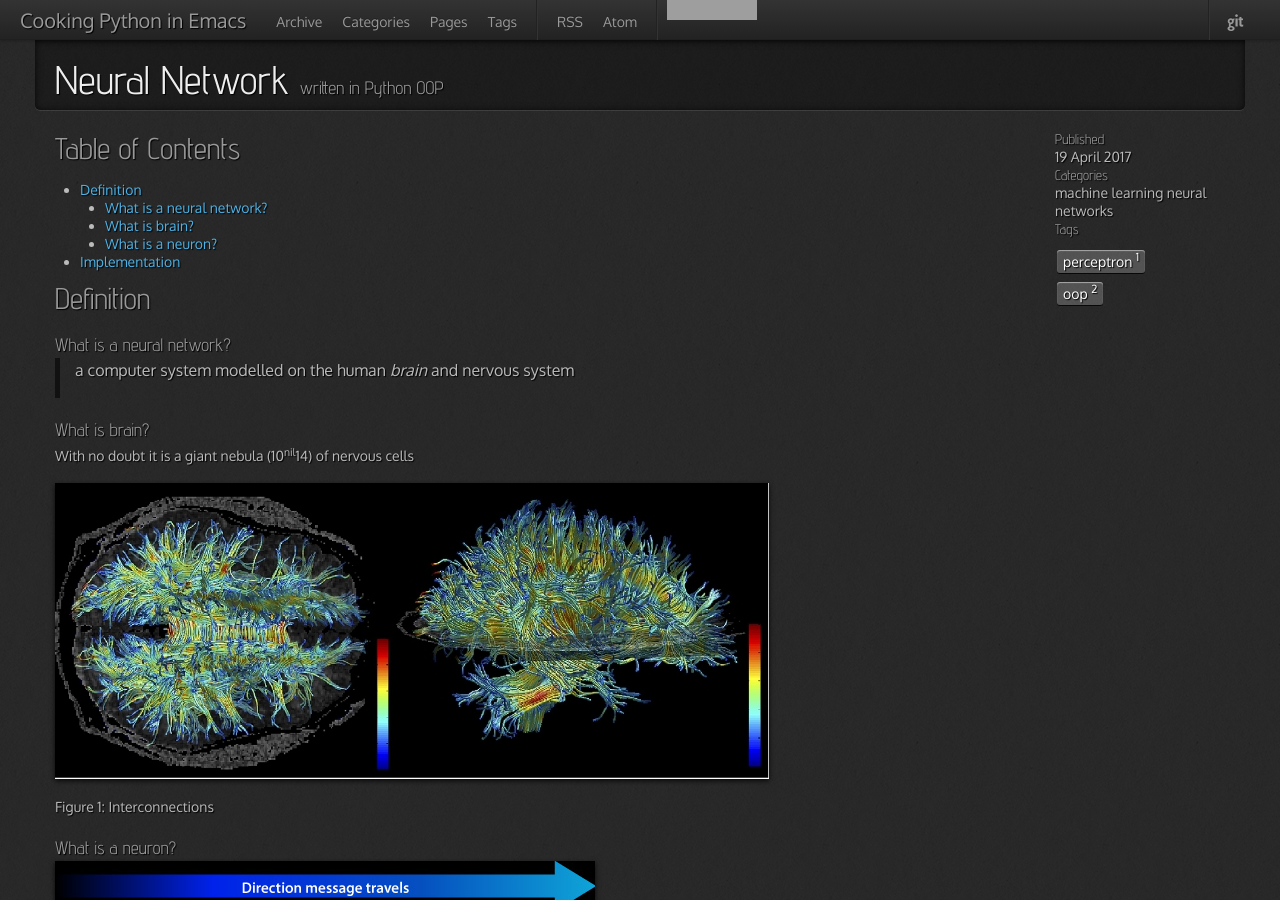
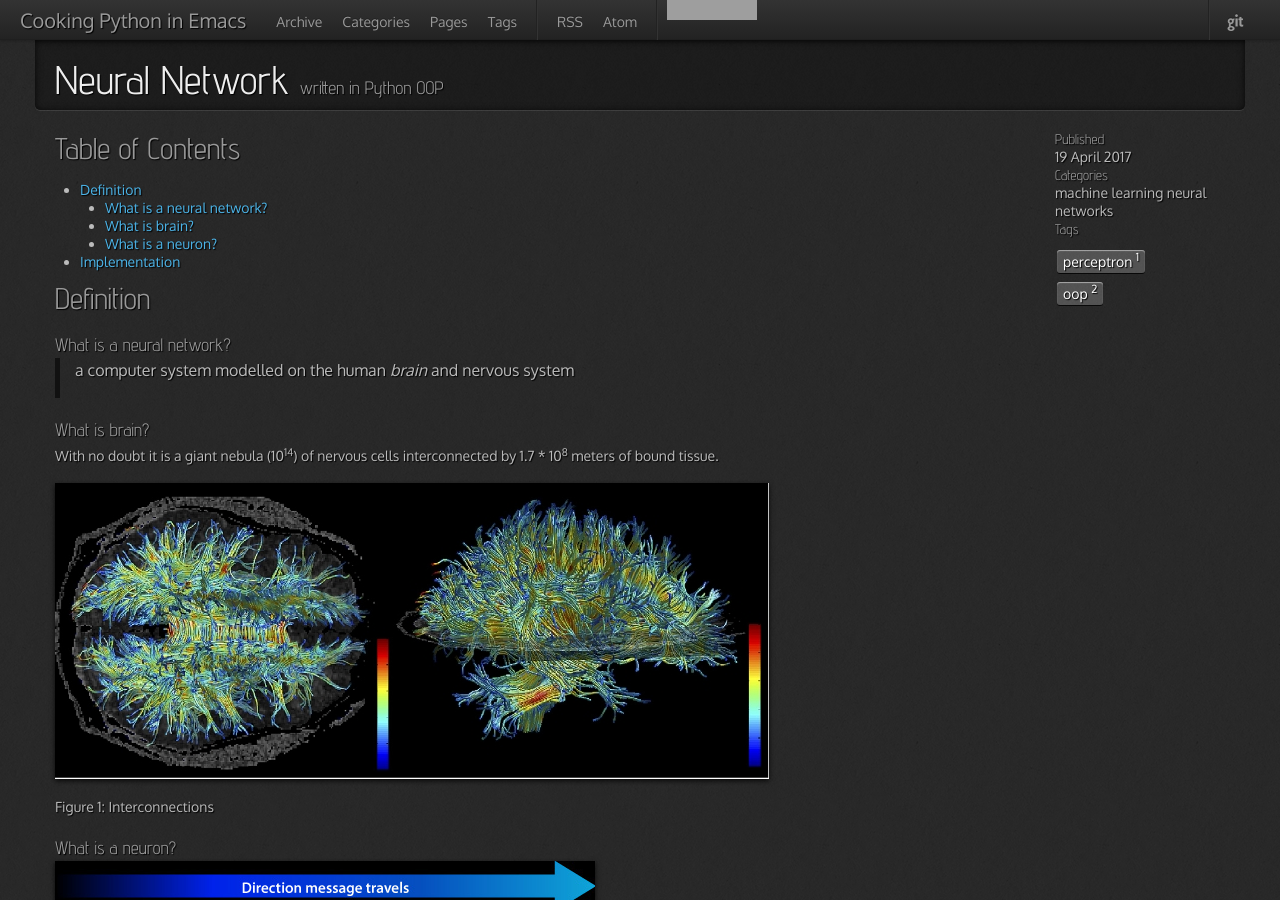
Before and after one commit to 0--key/0--key.github.io, a Jekyll site: the page built from _posts/2017-04-19-perceptron-in-python-oop.html, in a window 1280 px wide and 900 px high. Built offline with Jekyll 4.4.1, drawn with Linux system fonts in a browser that asks for light colours; nearby versions of some CDN libraries; comment, search, counter and statistics services are not loaded; grey boxes are pictures that could not be loaded.

Commit message:
Minor article correction

```diff
--- a/_posts/2017-04-19-perceptron-in-python-oop.html
+++ b/_posts/2017-04-19-perceptron-in-python-oop.html
@@ -41,7 +41,8 @@ a computer system modelled on the human <i>brain</i> and nervous system
 <h3 id="org713d5cb">What is brain?</h3>
 <div class="outline-text-3" id="text-org713d5cb">
 <p>
-With no doubt it is a giant nebula (10<sup>nil</sup>14) of nervous cells
+With no doubt it is a giant nebula (10<sup>14</sup>) of nervous cells
+interconnected by 1.7 * 10<sup>8</sup> meters of bound tissue.
 </p>
 
 <div class="figure">
```
